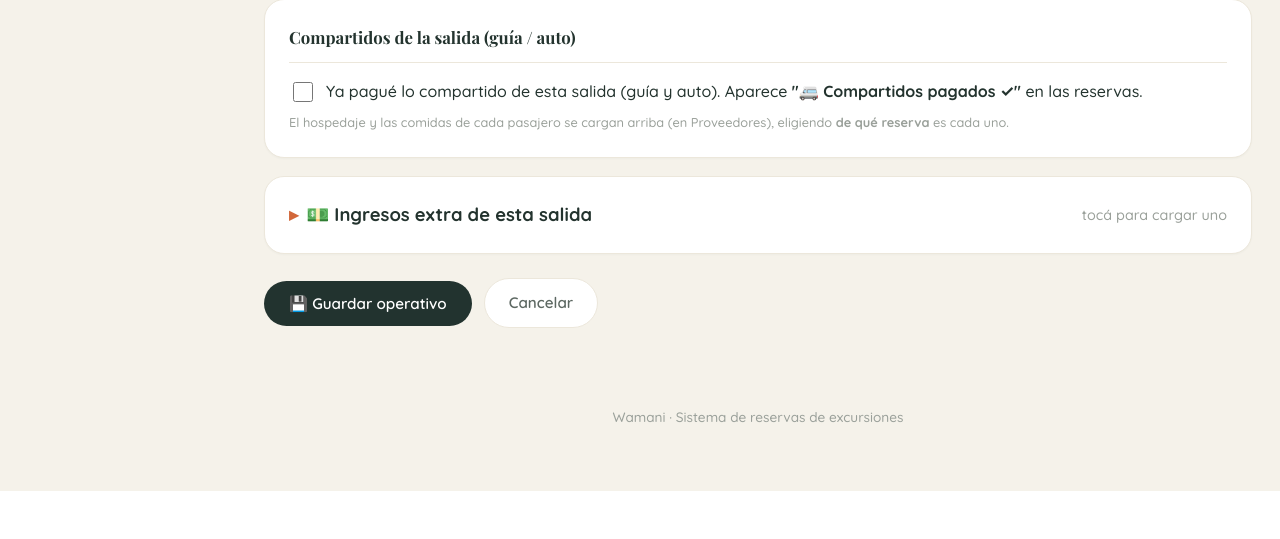
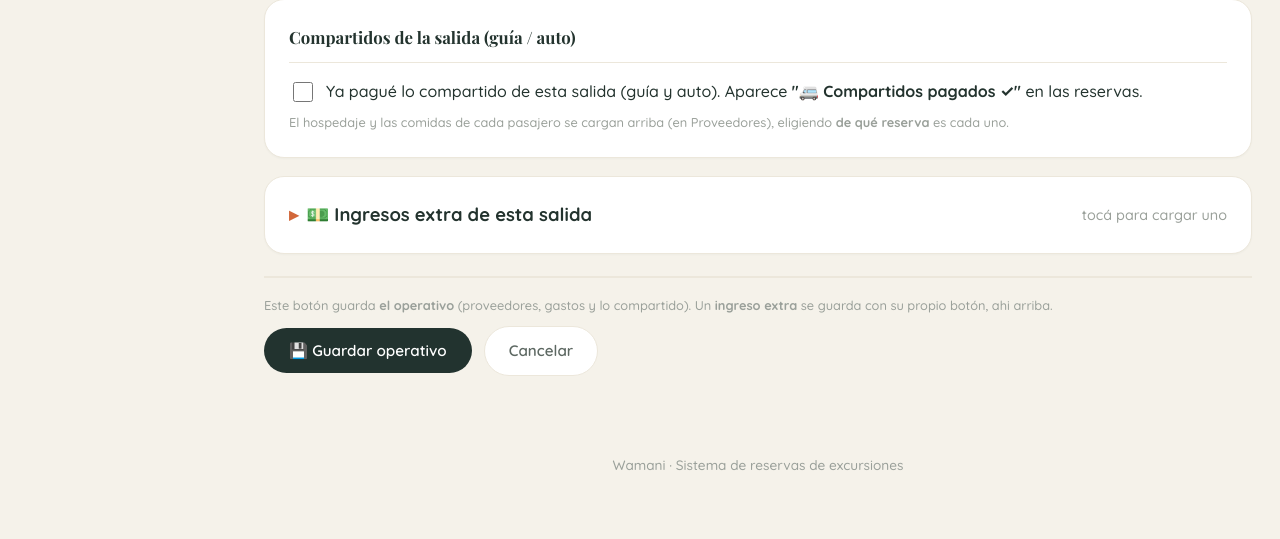
Before and after one commit to Wamani-turismo/wamani.reservas, an ASP.NET Core app: page /Operativo/Salida in a window 1280 px wide. Shown: the part 2045-2584 px from the top of the page. Before the commit the page ends 2536 px from the top, so only its background shows below. Run offline with ASP.NET Core 8, Linux system fonts and the light colour scheme; the visitor is signed in with stand-in values (Sample User, id 1); tables that the repository leaves empty hold one stand-in row (values such as "Sample post"); some libraries are stand-ins or nearby versions.

Commit message:
Operativo: que no se confunda el guardar del operativo con el del ingreso extra
Al pasar el boton de guardar al fondo quedo pegado abajo del bloque de
ingresos extra, y los dos botones se parecian. Si uno escribe un ingreso y
aprieta "Guardar operativo", el ingreso NO se guarda (son dos formularios
distintos a proposito, para que cada ingreso se guarde solo).

Ahora: el boton del ingreso dice "Guardar este ingreso extra", la barra del
operativo quedo separada por una linea con el aviso de que guarda el operativo
y no el ingreso, y si hay un ingreso escrito sin guardar el sistema avisa antes
de perderlo y te lleva de vuelta al formulario.

No cambia ninguna cuenta: el guardado del ingreso es el mismo de antes.

Co-Authored-By: Claude Opus 5 <noreply@anthropic.com>

```diff
--- a/Pages/Operativo/Salida.cshtml
+++ b/Pages/Operativo/Salida.cshtml
@@ -478,7 +478,7 @@
         </div>
 
         <div class="acciones-form" style="margin-top:12px">
-            <button type="submit" class="btn btn-primary" id="ingBoton">+ Agregar ingreso extra</button>
+            <button type="submit" class="btn btn-primary" id="ingBoton">💾 Guardar este ingreso extra</button>
             <button type="button" class="btn btn-ghost" id="ingCancelar" style="display:none"
                     onclick="cancelarIngreso()">Cancelar la edición</button>
         </div>
@@ -490,9 +490,18 @@
 @* El boton de guardar va al fondo de todo: uno baja hasta abajo para guardar.
    Va FUERA del formulario grande y atado con form="formOperativo", porque el
    bloque de ingresos extra tiene formularios propios y no se pueden anidar. *@
-<div class="acciones-form">
-    <button type="submit" form="formOperativo" class="btn btn-primary">💾 Guardar operativo</button>
-    <a class="btn btn-ghost" asp-page="/Operativo/Index">Cancelar</a>
+<div class="guardar-operativo">
+    @if (Model.PuedeTocarIngresos)
+    {
+        <p class="hint" style="margin:0 0 10px">
+            Este botón guarda <strong>el operativo</strong> (proveedores, gastos y lo compartido).
+            Un <strong>ingreso extra</strong> se guarda con su propio botón, ahi arriba.
+        </p>
+    }
+    <div class="acciones-form" style="margin-top:0">
+        <button type="submit" form="formOperativo" class="btn btn-primary">💾 Guardar operativo</button>
+        <a class="btn btn-ghost" asp-page="/Operativo/Index">Cancelar</a>
+    </div>
 </div>
 
 @* Ventanita para escribir la nota de un gasto o de un proveedor. Va FUERA del formulario a
@@ -1060,9 +1069,35 @@
             campoIngreso('IngresoMonto').value = '';
             campoIngreso('IngresoNota').value = '';
             document.getElementById('ingTitulo').textContent = 'Agregar un ingreso extra';
-            document.getElementById('ingBoton').textContent = '+ Agregar ingreso extra';
+            document.getElementById('ingBoton').textContent = '💾 Guardar este ingreso extra';
             document.getElementById('ingCancelar').style.display = 'none';
         }
+
+        // ---- Red de seguridad ----
+        // El botón de guardar el operativo quedo justo abajo del bloque de ingresos extra.
+        // Si hay un ingreso escrito y sin guardar, se avisa antes de perderlo: el formulario
+        // grande no lleva esos campos (son dos formularios distintos, a proposito).
+        (function () {
+            var fOp = document.getElementById('formOperativo');
+            if (!fOp || !document.getElementById('formIngreso')) return;
+            fOp.addEventListener('submit', function (ev) {
+                var desc = campoIngreso('IngresoDescripcion');
+                var monto = campoIngreso('IngresoMonto');
+                var hayTexto = desc && desc.value.trim() !== '';
+                var hayMonto = monto && (parseFloat(monto.value) || 0) > 0;
+                if (!hayTexto && !hayMonto) return;
+                var sigo = confirm(
+                    'OJO: escribiste un ingreso extra y todavia no lo guardaste.\n\n' +
+                    '"Guardar operativo" NO guarda el ingreso extra. Para eso esta el boton\n' +
+                    '"Guardar este ingreso extra", arriba de este.\n\n' +
+                    'Aceptar = guardo el operativo y pierdo lo que escribi.\n' +
+                    'Cancelar = vuelvo y guardo primero el ingreso.');
+                if (!sigo) {
+                    ev.preventDefault();
+                    document.getElementById('formIngreso').scrollIntoView({ behavior: 'smooth', block: 'center' });
+                }
+            });
+        })();
 
         // Botón "a mano": desbloquea el total para cambiarlo y deja de recalcularse solo
         function editarTotal(btn) {
--- a/wwwroot/css/site.css
+++ b/wwwroot/css/site.css
@@ -747,3 +747,11 @@ input[type=file]::file-selector-button {
 .desplegable-dato { font-weight: 700; color: var(--ok); white-space: nowrap; }
 .desplegable-dato-vacio { font-weight: 500; color: var(--muted); font-size: .9rem; }
 .desplegable[open] > .desplegable-head { margin-bottom: 14px; }
+
+/* La barra de guardar el operativo: separada de los ingresos extra, para que no
+   se confunda un boton con el otro. */
+.guardar-operativo {
+  margin-top: 22px;
+  padding-top: 18px;
+  border-top: 2px solid var(--line);
+}
```
